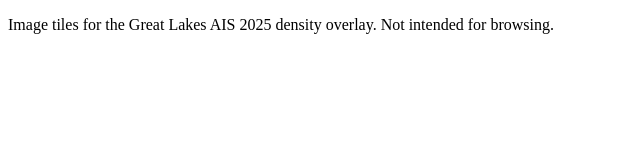
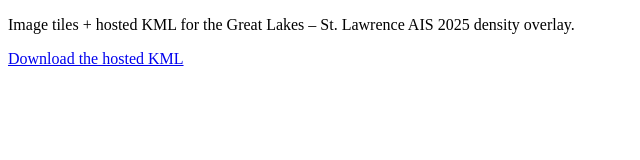
Before and after one commit to wyattleathorn7/ais2025, a plain HTML site: page index.html in a window 1280 px wide. Shown: the whole page, without its empty margins (0-640 px from the left). Drawn offline with Linux system fonts and the light colour scheme.

Commit message:
Add hosted KML (references tiles on GitHub Pages)

```diff
--- a/index.html
+++ b/index.html
@@ -1,2 +1,5 @@
 <!DOCTYPE html><html><head><title>AIS 2025 tiles</title></head>
-<body><p>Image tiles for the Great Lakes AIS 2025 density overlay. Not intended for browsing.</p></body></html>
+<body>
+<p>Image tiles + hosted KML for the Great Lakes &ndash; St. Lawrence AIS 2025 density overlay.</p>
+<p><a href="Great_Lakes_St_Lawrence_AIS_2025_Web_hosted.kml" download>Download the hosted KML</a></p>
+</body></html>
```
Also changed, not shown: 1 other file.
